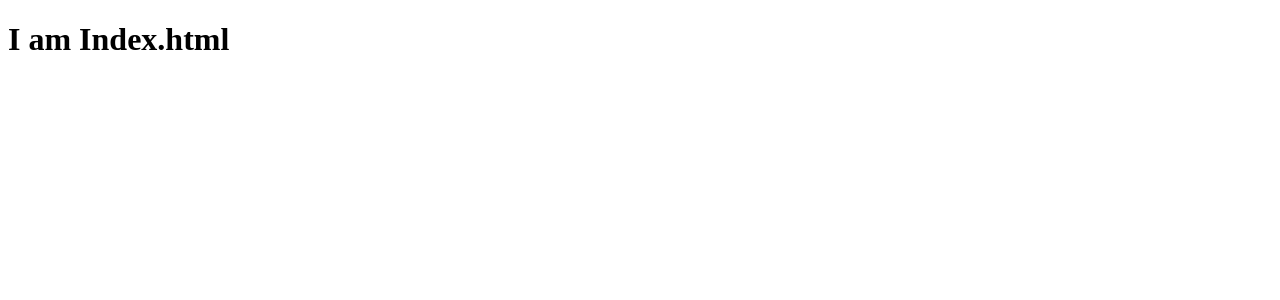
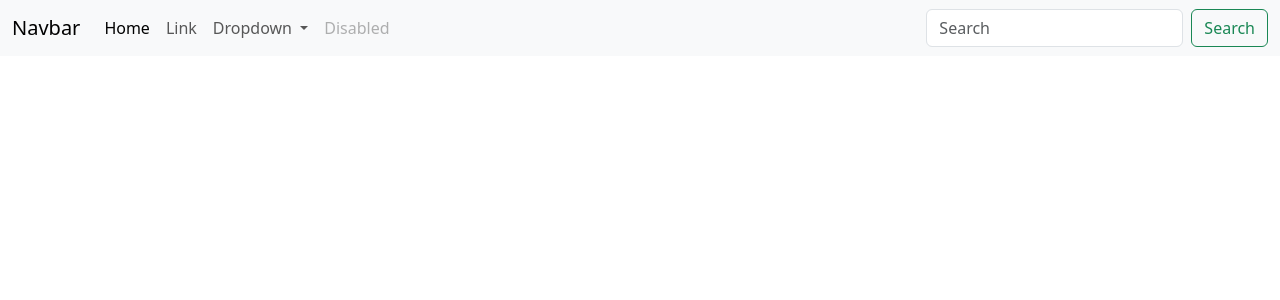
Before and after one commit to soumadip-dev/GenAI-Playground, a FastAPI app: page / in a window 1280 px wide. Shown: the top 300 px of the page. Run offline with FastAPI, Linux system fonts and the light colour scheme; data that the repository does not hold is empty.

Commit message:
feat: add initial Bootstrap template and pass processed database notes to it.

```diff
--- a/main.py
+++ b/main.py
@@ -19,7 +19,10 @@ conn = MongoClient(
 @app.get("/", response_class=HTMLResponse)
 async def read_item(request: Request):
     docs = conn.fastapi.notes.find({})
+    newDocs = []
     for doc in docs:
-        print(doc)
+        newDocs.append({"id": doc["_id"], "note": doc["note"]})
     # print(docs)
-    return templates.TemplateResponse("index.html", {"request": request})
+    return templates.TemplateResponse(
+        "index.html", {"request": request, "docs": newDocs}
+    )
--- a/templates/index.html
+++ b/templates/index.html
@@ -1,11 +1,76 @@
 <!DOCTYPE html>
 <html lang="en">
   <head>
-    <meta charset="UTF-8" />
-    <meta name="viewport" content="width=device-width, initial-scale=1.0" />
-    <title>Document</title>
+    <meta charset="utf-8" />
+    <meta name="viewport" content="width=device-width, initial-scale=1" />
+    <title>Bootstrap demo</title>
+    <link
+      href="https://cdn.jsdelivr.net/npm/bootstrap@5.3.8/dist/css/bootstrap.min.css"
+      rel="stylesheet"
+      integrity="sha384-sRIl4kxILFvY47J16cr9ZwB07vP4J8+LH7qKQnuqkuIAvNWLzeN8tE5YBujZqJLB"
+      crossorigin="anonymous"
+    />
   </head>
   <body>
-    <h1>I am Index.html</h1>
+    <nav class="navbar navbar-expand-lg bg-body-tertiary">
+      <div class="container-fluid">
+        <a class="navbar-brand" href="#">Navbar</a>
+        <button
+          class="navbar-toggler"
+          type="button"
+          data-bs-toggle="collapse"
+          data-bs-target="#navbarSupportedContent"
+          aria-controls="navbarSupportedContent"
+          aria-expanded="false"
+          aria-label="Toggle navigation"
+        >
+          <span class="navbar-toggler-icon"></span>
+        </button>
+        <div class="collapse navbar-collapse" id="navbarSupportedContent">
+          <ul class="navbar-nav me-auto mb-2 mb-lg-0">
+            <li class="nav-item">
+              <a class="nav-link active" aria-current="page" href="#">Home</a>
+            </li>
+            <li class="nav-item">
+              <a class="nav-link" href="#">Link</a>
+            </li>
+            <li class="nav-item dropdown">
+              <a
+                class="nav-link dropdown-toggle"
+                href="#"
+                role="button"
+                data-bs-toggle="dropdown"
+                aria-expanded="false"
+              >
+                Dropdown
+              </a>
+              <ul class="dropdown-menu">
+                <li><a class="dropdown-item" href="#">Action</a></li>
+                <li><a class="dropdown-item" href="#">Another action</a></li>
+                <li><hr class="dropdown-divider" /></li>
+                <li><a class="dropdown-item" href="#">Something else here</a></li>
+              </ul>
+            </li>
+            <li class="nav-item">
+              <a class="nav-link disabled" aria-disabled="true">Disabled</a>
+            </li>
+          </ul>
+          <form class="d-flex" role="search">
+            <input
+              class="form-control me-2"
+              type="search"
+              placeholder="Search"
+              aria-label="Search"
+            />
+            <button class="btn btn-outline-success" type="submit">Search</button>
+          </form>
+        </div>
+      </div>
+    </nav>
+    <script
+      src="https://cdn.jsdelivr.net/npm/bootstrap@5.3.8/dist/js/bootstrap.bundle.min.js"
+      integrity="sha384-FKyoEForCGlyvwx9Hj09JcYn3nv7wiPVlz7YYwJrWVcXK/BmnVDxM+D2scQbITxI"
+      crossorigin="anonymous"
+    ></script>
   </body>
 </html>
```
